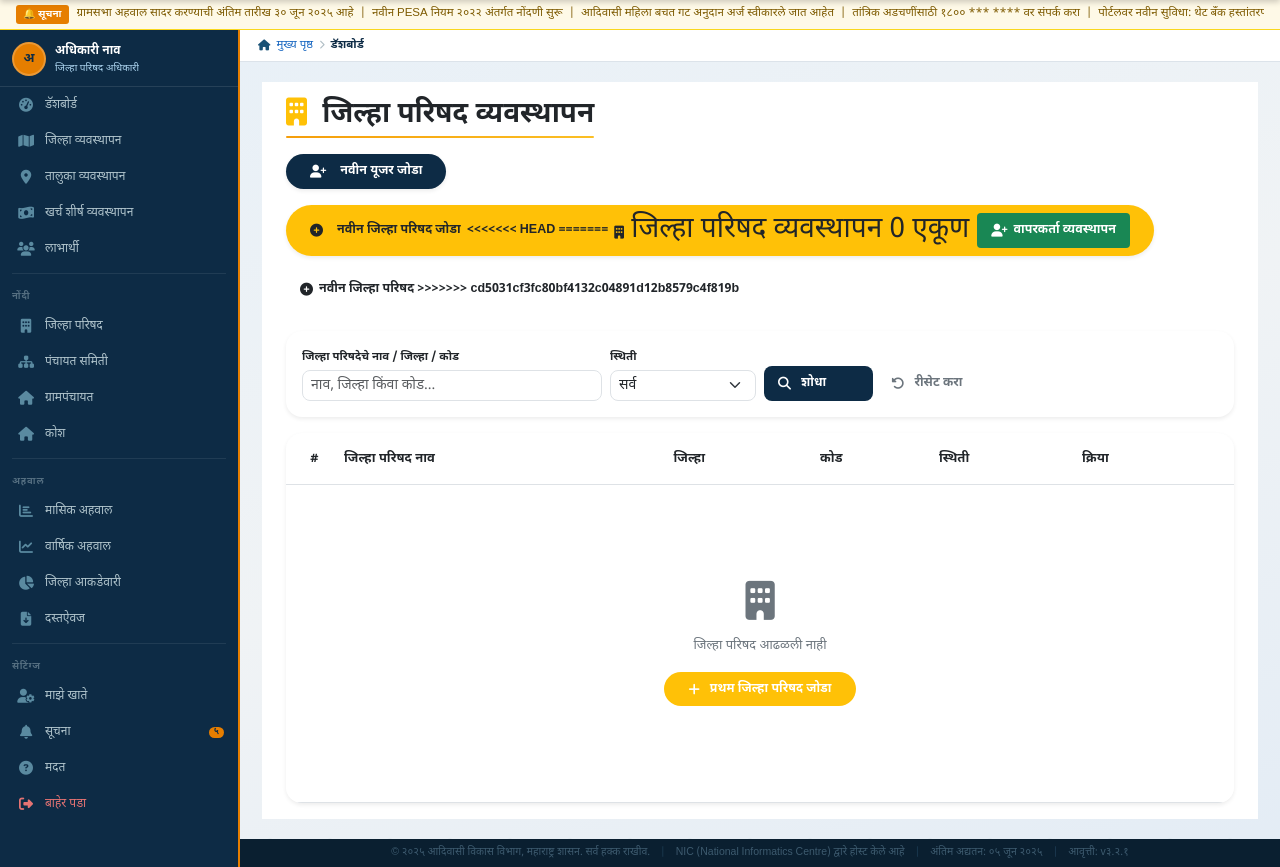
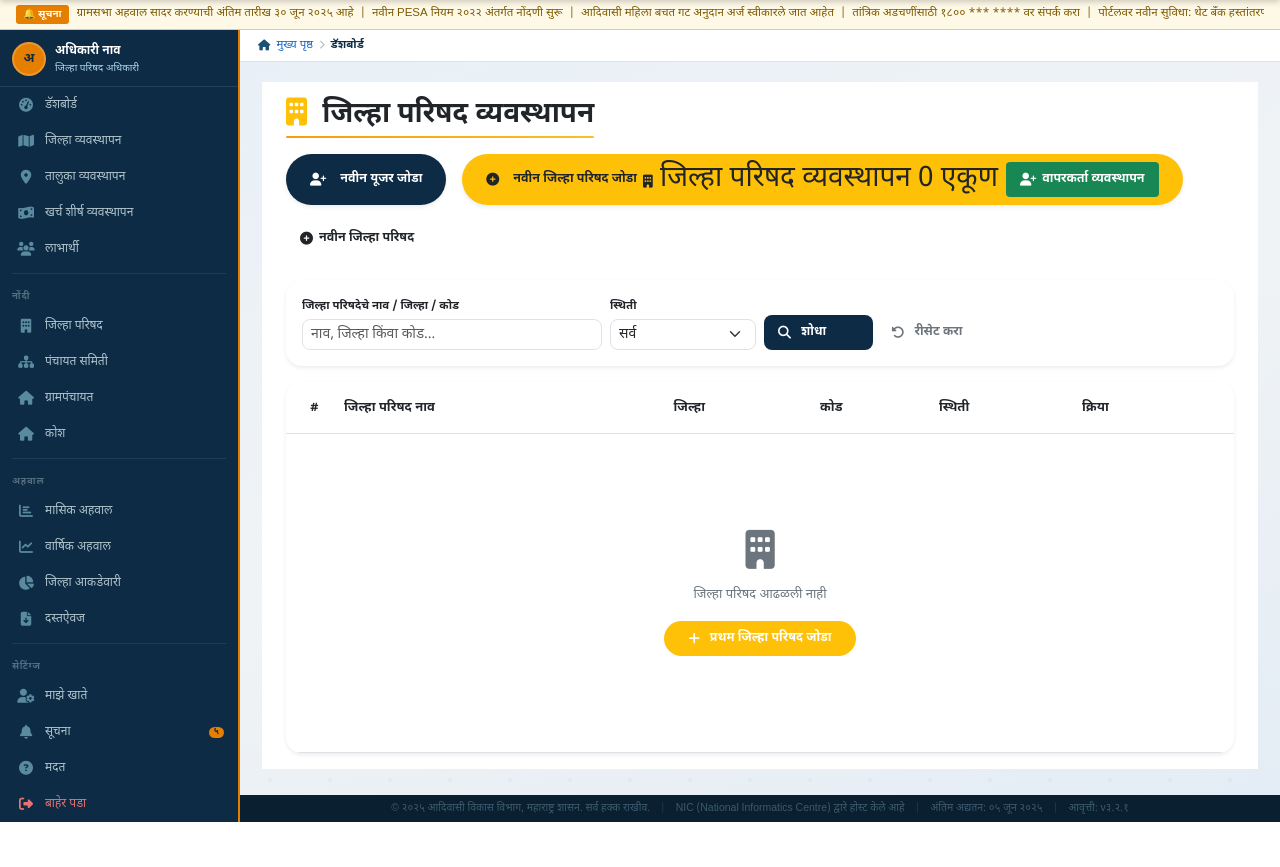
Before and after one commit to cesdevops/pesa, a Django app: template ZillaParishad/templates/ZP-Manage-Zilla-Parishad.html in a window 1280 px wide. Shown: the part 65-932 px from the top of the page. After the commit the page ends 887 px from the top, so only its background shows below. Run offline with Django 4.2, Linux system fonts and the light colour scheme; the template is opened without the code that fills it, so the values that code supplies are empty.

Commit message:
Added my changes1502

```diff
--- a/ZillaParishad/templates/ZP-Manage-Zilla-Parishad.html
+++ b/ZillaParishad/templates/ZP-Manage-Zilla-Parishad.html
@@ -107,8 +107,6 @@
             <i class="fas fa-plus-circle me-2"></i>
             <span>नवीन जिल्हा परिषद जोडा</span>
 
-<<<<<<< HEAD
-=======
     <!-- HEADER -->
 <div class="page-header-modern d-flex justify-content-between align-items-center flex-wrap gap-2">
 
@@ -142,7 +140,6 @@
             <i class="fas fa-plus-circle"></i>
             नवीन जिल्हा परिषद
 
->>>>>>> cd5031cf3fc80bf4132c04891d12b8579c4f819b
         </button>
 
     </div>
```
Also changed, not shown: db.sqlite3.
